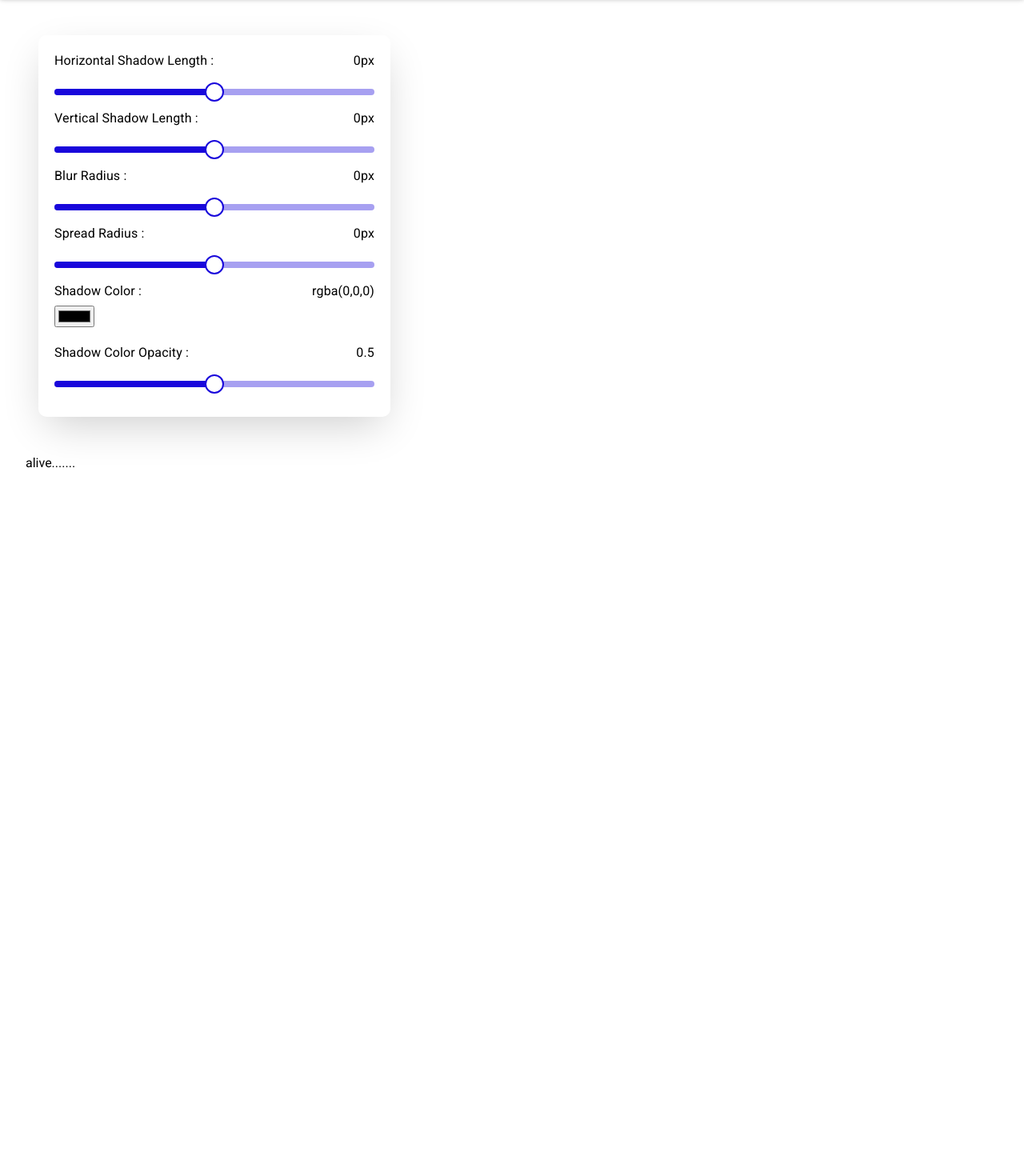
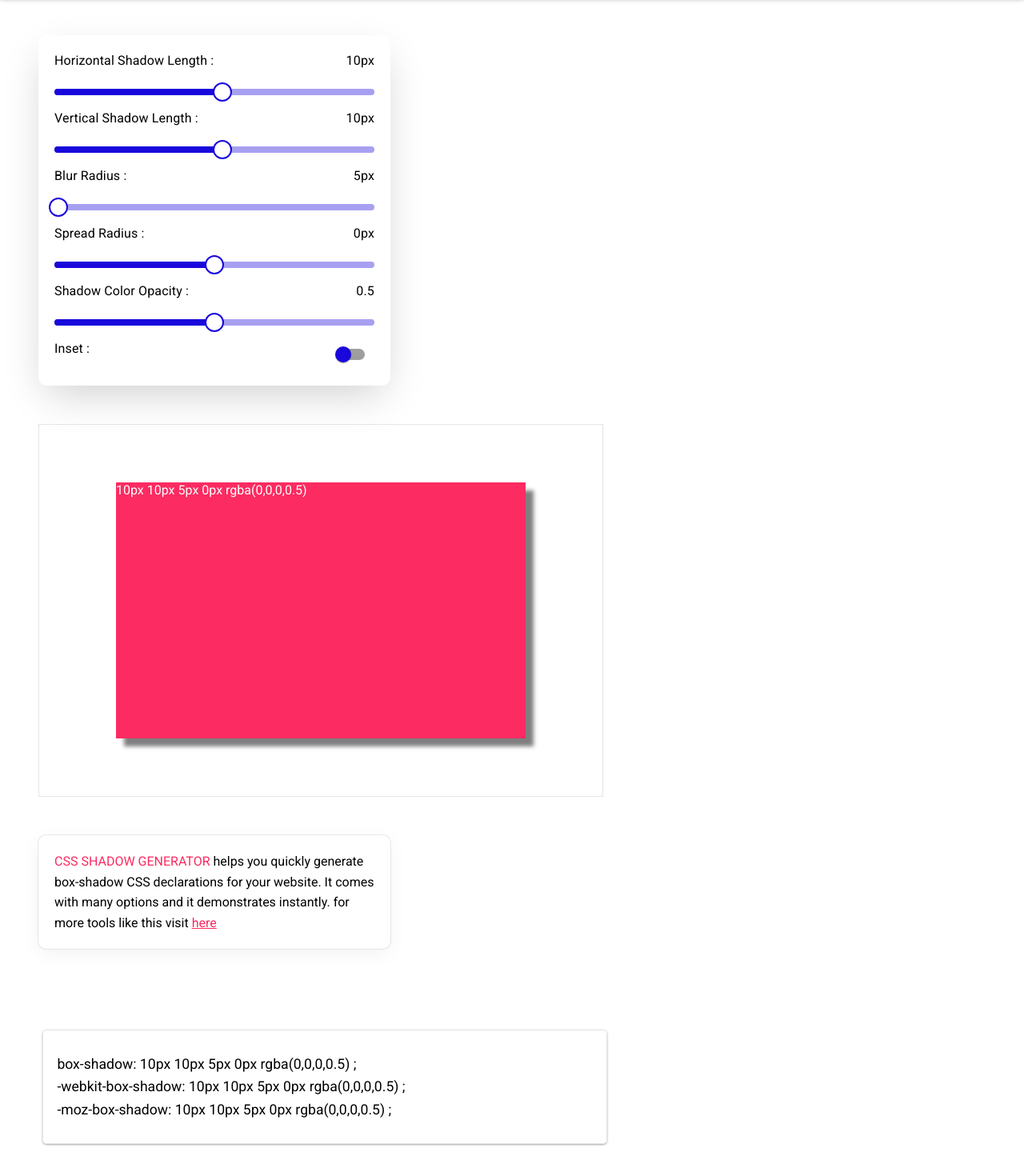
Before and after one commit to CoderNehal/React-css-shadow-generator, a React (Create React App) app: page / in a window 1280 px wide. Shown: the part 52-1522 px from the top of the page at 80% size. Before the commit the page ends 1261 px from the top, so only its background shows below. Built offline with nearby package versions, Linux system fonts and the light colour scheme.

Commit message:
Added 1. About us 2.Copy fixed some css

```diff
--- /dev/null
+++ b/src/AboutUs/AboutUs.css
@@ -0,0 +1,22 @@
+.AboutUs {
+	margin: 0 3em;
+	margin-top: 3em;
+	width: 25em;
+	height: auto;
+	border-radius: 10px;
+	box-shadow: rgba(0, 0, 0, 0.05) 0px 6px 24px 0px,
+		rgba(0, 0, 0, 0.08) 0px 0px 0px 1px;
+	padding: 20px;
+	margin-bottom: 3em;
+	line-height: 1.6;
+}
+
+.AboutUs span,
+a {
+	color: #fc2b61;
+}
+/* @media (max-width: 843px) {
+	.AboutUs {
+		width: 100%;
+	}
+} */
--- /dev/null
+++ b/src/AboutUs/AboutUs.jsx
@@ -0,0 +1,12 @@
+import React from 'react'
+import './AboutUs.css'
+const AboutUs = () => {
+    return <div className='AboutUs'>
+ <span>CSS SHADOW GENERATOR</span> helps you quickly generate box-shadow CSS declarations for your website. It comes with many options and it demonstrates instantly.
+for more tools like this visit <a href="https://github.com/CoderNehal">here</a>
+
+
+    </div>
+}
+
+export default AboutUs
--- a/src/App.css
+++ b/src/App.css
@@ -1,7 +1,7 @@
 .Main-Container {
 	display: flex;
 	justify-content: space-between;
-	align-items: center;
+
 	width: 100%;
 	height: 100%;
    flex-wrap:wrap ;
--- a/src/App.js
+++ b/src/App.js
@@ -1,60 +1,73 @@
-import React from 'react';
-import './App.css'
-import { createMuiTheme, makeStyles, ThemeProvider } from '@material-ui/core/styles';
+import React,{ useState} from 'react';
+import './App.css';
+import {
+	createMuiTheme,
+	makeStyles,
+	ThemeProvider,
+} from '@material-ui/core/styles';
 import AppBar from '@material-ui/core/AppBar';
 import Toolbar from '@material-ui/core/Toolbar';
 import Typography from '@material-ui/core/Typography';
 import IconButton from '@material-ui/core/IconButton';
-import Controls from './Controls/Controls'
-import LiveDiv from './LiveDiv/LiveDiv'
+import Controls from './Controls/Controls';
+import LiveDiv from './LiveDiv/LiveDiv';
+import AboutUs from './AboutUs/AboutUs';
+import Copy from './Copy/Copy';
 const useStyles = makeStyles((theme) => ({
 	root: {
-
-	  displa:'flex',
-	justifyContent:'space-between',
-	flexDirection:'row'
+		displa: 'flex',
+		justifyContent: 'space-between',
+		flexDirection: 'row',
 	},
 	menuButton: {
 		marginRight: theme.spacing(2),
 	},
-	white:{
-		color:'#fff'
-	}
+	white: {
+		color: '#fff',
+	},
 }));
 const theme = createMuiTheme({
 	palette: {
 		primary: {
-			 main: '#ADD8E6'
-		 }
+			main: '#ADD8E6',
+		},
+	},
+});
+const App = () => {
+	const [state, setstate] = useState(null);
 
-	   }
-	 });
-const App=()=> {
 	const classes = useStyles();
+	const handleShadow = (shadowData) => {
+
+		setstate(shadowData)
+	};
+
 
 	return (
 		<div className={classes.root}>
 			<ThemeProvider theme={theme}>
-<AppBar position="static">
-  <Toolbar variant="dense"  >
-    <IconButton edge="start" className={classes.menuButton} color="inherit" aria-label="menu">
-
-    </IconButton>
-    <Typography variant="h5"  className={classes.white}>
+				<AppBar position='static'>
+					<Toolbar variant='dense'>
+						<IconButton
+							edge='start'
+							className={classes.menuButton}
+							color='inherit'
+							aria-label='menu'></IconButton>
+						<Typography variant='h5' className={classes.white}>
 							CSS SHADOW GENERATOR
 						</Typography>
 					</Toolbar>
 				</AppBar>
 				<div className='Main-Container'>
-<Controls />
-
-<LiveDiv />
+					<Controls shadowProperties={handleShadow}  />
+					<LiveDiv shadowStyles={state} />
+					<AboutUs />
+					<Copy shadowStyles={state} />
 
 				</div>
-
 			</ThemeProvider>
 		</div>
 	);
-}
+};
 
 export default App;
--- a/src/Controls/Controls.css
+++ b/src/Controls/Controls.css
@@ -10,3 +10,8 @@
 .Controls input[type='color'] {
 	margin-bottom: 1.5em;
 }
+@media (max-width:546px){
+	.Controls{
+
+	}
+}
--- a/src/Controls/Controls.jsx
+++ b/src/Controls/Controls.jsx
@@ -1,10 +1,9 @@
-import React, { useState } from 'react';
+import React, { useState, useEffect } from 'react';
 import './Controls.css';
 import Slider from '@material-ui/core/Slider';
-import { withStyles, makeStyles } from '@material-ui/core/styles';
-
+import { withStyles } from '@material-ui/core/styles';
+import Switch from '@material-ui/core/Switch';
 import Typography from '@material-ui/core/Typography';
-import Tooltip from '@material-ui/core/Tooltip';
 
 const PrettoSlider = withStyles({
 	root: {
@@ -41,15 +40,41 @@ const PrettoSlider = withStyles({
 		borderRadius: 4,
 	},
 })(Slider);
-const Controls = () => {
-	const [HSL, setHSL] = useState(0);
-	const [VSL, setVSL] = useState(0);
-	const [BR, setBR] = useState(0);
+
+const PurpleSwitch = withStyles({
+	switchBase: {
+		color: '#1907DB',
+		'&$checked': {
+			color: '#1907DB',
+		},
+		'&$checked + $track': {
+			backgroundColor: '#1907DB',
+		},
+	},
+	checked: {},
+	track: {},
+})(Switch);
+const Controls = (props) => {
+	const [HSL, setHSL] = useState(10);
+	const [VSL, setVSL] = useState(10);
+	const [BR, setBR] = useState(5);
 	const [SR, setSR] = useState(0);
-	const [ShadowColor, setShadowColor] = useState('rgba(0,0,0)');
+	const [inset, setinset] = useState(false);
 	const [opacity, setopacity] = useState(0.5);
+	const [color, setcolor] = useState('rgba(0,0,0,0.5)');
+
+	useEffect(() => {
+		setcolor(`rgba(0,0,0,${opacity})`);
+
+		props.shadowProperties(
+			`${HSL}px ${VSL}px ${BR}px ${SR}px ${color} ${inset ? 'inset' : ''}`
+		);
+
+		// eslint-disable-next-line react-hooks/exhaustive-deps
+	}, [BR, SR, HSL, VSL, opacity, color, inset]);
 	const updateHRange = (e, data) => {
 		setHSL(data);
+		// props.shadowProperties(`${HSL}px ${VSL}px ${BR}px ${SR}px ${ShadowColor}`);
 	};
 	const updateVRange = (e, data) => {
 		setVSL(data);
@@ -63,12 +88,15 @@ const Controls = () => {
 	const updateORange = (e, data) => {
 		setopacity(data);
 	};
+	const handleInset = () => {
+		setinset(!inset);
+	};
 	const custStyle = {
 		display: 'flex',
 		justifyContent: 'space-between',
 	};
+	console.log(inset);
 
-	console.log(BR);
 	return (
 		<div className='Controls'>
 			<Typography style={custStyle}>
@@ -105,8 +133,8 @@ const Controls = () => {
 				onChange={updateBRange}
 				value={BR}
 				defaultValue={20}
-				max={Number('200')}
-				min={Number('-200')}
+				max={Number('400')}
+				min={Number('0')}
 			/>
 
 			<Typography style={custStyle}>
@@ -122,12 +150,6 @@ const Controls = () => {
 				min={Number('-200')}
 			/>
 
-			<Typography style={custStyle} gutterBottom>
-				Shadow Color :<Typography>{ShadowColor}</Typography>{' '}
-			</Typography>
-			<input  type="color"  onChange={e=>{setShadowColor(e.target.value)}} value={ShadowColor} />
-
-
 			<Typography style={custStyle}>
 				Shadow Color Opacity :<Typography>{opacity}</Typography>{' '}
 			</Typography>
@@ -141,6 +163,11 @@ const Controls = () => {
 				max={Number('1.0')}
 				min={Number('0.0')}
 			/>
+
+			<Typography style={custStyle}>
+				Inset :
+				<PurpleSwitch checked={inset} onChange={handleInset} name='inset' />
+			</Typography>
 		</div>
 	);
 };
--- /dev/null
+++ b/src/Copy/Copy.css
@@ -0,0 +1,18 @@
+.Copy {
+	border: 1px solid #e5e5e5;
+	margin: 3em;
+
+	width: 38em;
+	height: auto;
+	min-height: 6em;
+	padding: 1em;
+	border-radius: 5px;
+	box-shadow: rgba(0, 0, 0, 0.12) 0px 1px 3px, rgba(0, 0, 0, 0.24) 0px 1px 2px;
+	line-height: 1.6;
+	display: flex;
+	align-items: center;
+	font-size: 1.1em;
+}
+.Copy:hover {
+	color: #1907db;
+}
--- /dev/null
+++ b/src/Copy/Copy.jsx
@@ -0,0 +1,13 @@
+import React from 'react';
+import './Copy.css';
+const Copy = (props) => {
+	return (
+		<div className='Copy'>
+			{`box-shadow: ${props.shadowStyles};`} <br />
+			{`-webkit-box-shadow: ${props.shadowStyles};`} <br />
+			{`-moz-box-shadow: ${props.shadowStyles};`}
+		</div>
+	);
+};
+
+export default Copy;
--- a/src/LiveDiv/LiveDiv.css
+++ b/src/LiveDiv/LiveDiv.css
@@ -1,7 +1,27 @@
-.LiveDiv{
+.LiveDiv {
+	border: 1px solid #e5e5e5;
+	margin: 0 3em 0 3em;
+	margin-top: 3em;
+	width: 40em;
+	height: 25em;
+	padding: 2em;
+	display: flex;
+	justify-content: center;
+	align-items: center;
+	z-index: -1;
+}
+.LiveDiv .box {
+	width: 80%;
+	height: 80%;
+	background-color: #fc2b61;
+	color: #fff;
+}
 
-	margin: 0 2em;
-	margin-top: 3em;
-    width:55vw;
-    height:80vh;
+
+@media (max-width: 546px) {
+	.LiveDiv {
+		padding: 0;
+		height: 20em;
+		width: 100%;
+	}
 }
--- a/src/LiveDiv/LiveDiv.jsx
+++ b/src/LiveDiv/LiveDiv.jsx
@@ -1,7 +1,19 @@
 import React from 'react';
 import './LiveDiv.css';
-const LiveDiv = () => {
-	return <div className='LiveDiv'>alive.......</div>;
+const LiveDiv = (props) => {
+	return (
+		<div className='LiveDiv'>
+			<div
+				className='box'
+				style={{
+					boxShadow: `${props.shadowStyles}`,
+
+				}}>
+				{props.shadowStyles}
+				{props.opacity}
+			</div>
+		</div>
+	);
 };
 
 export default LiveDiv;
```
Lines whose indentation alone changed are shown as unchanged.
